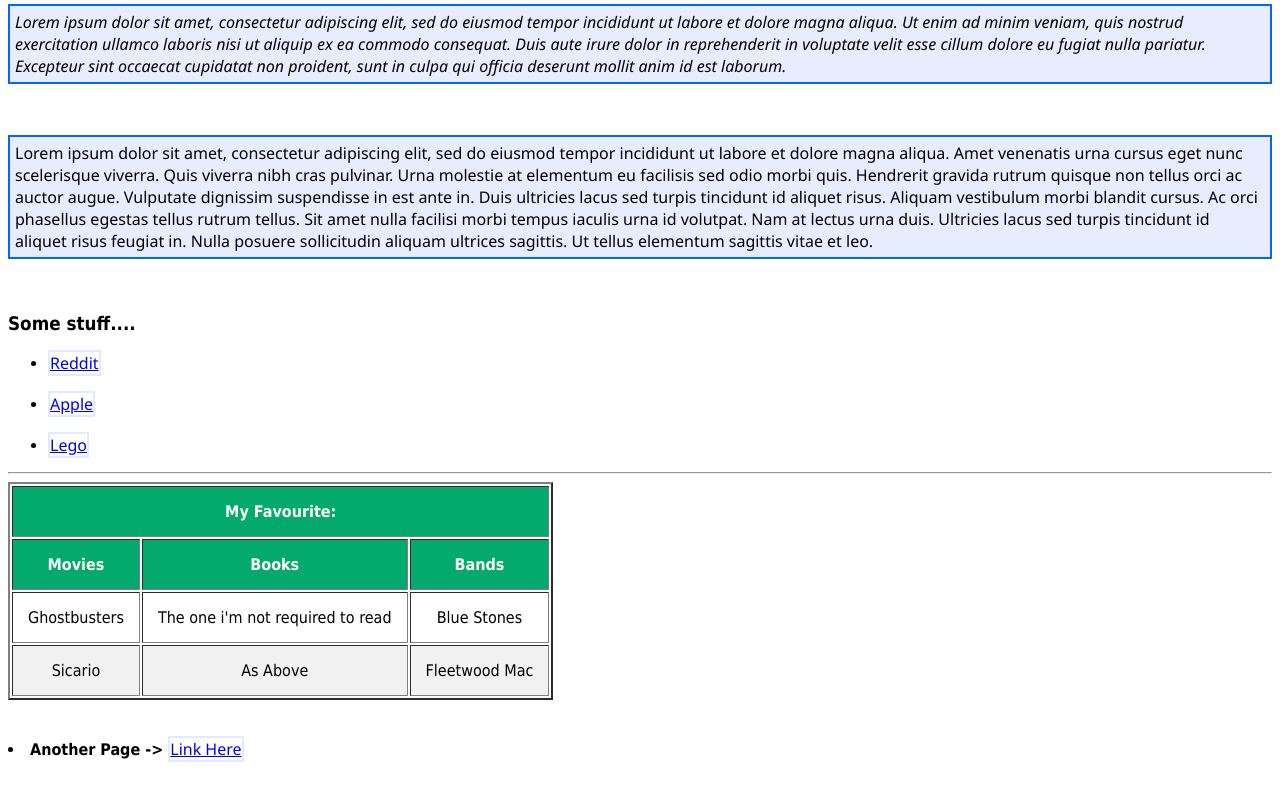
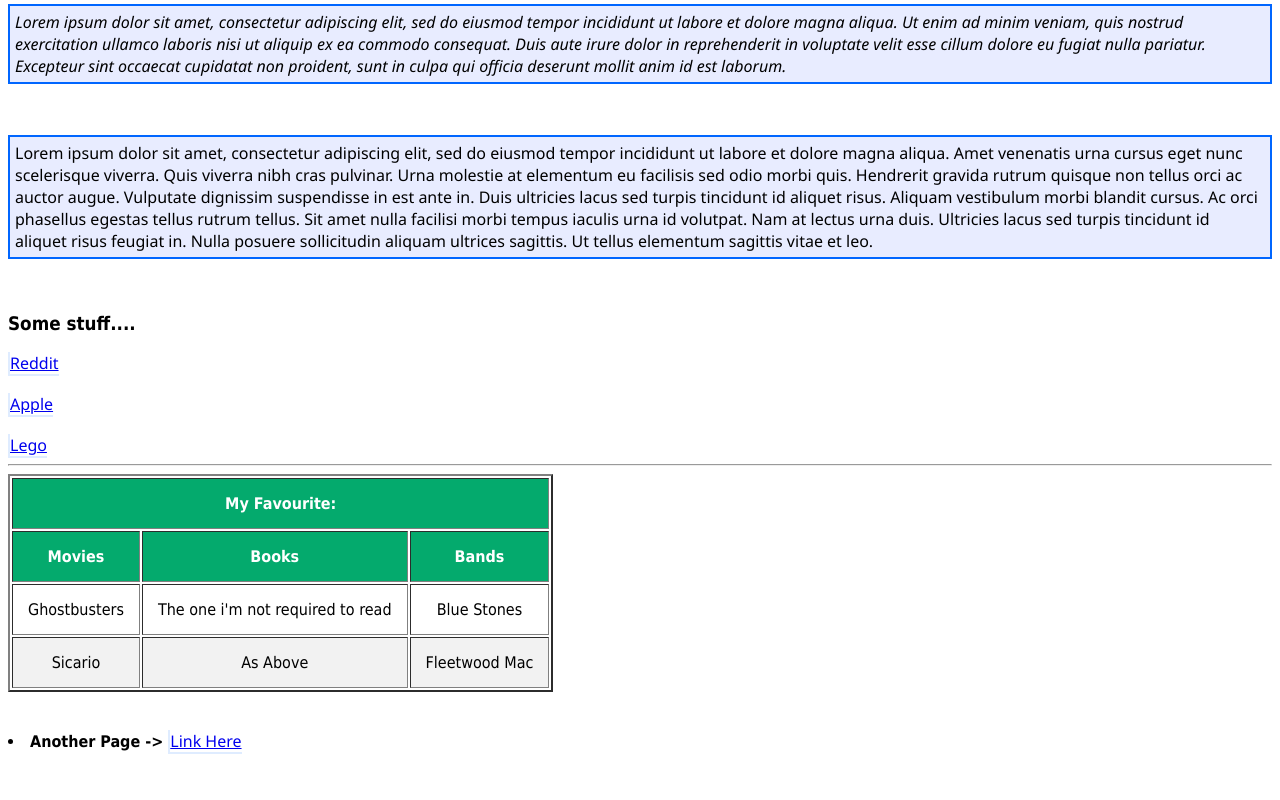
Before and after one commit to jonowood/jonowood.github.io, a plain HTML site: page index.html in a window 1280 px wide. Shown: the part 998-1798 px from the top of the page. Drawn offline with Linux system fonts and the light colour scheme.

Commit message:
Update index.html

```diff
--- a/index.html
+++ b/index.html
@@ -54,12 +54,15 @@
         font: Arial Bold;
     }
     a {
-      border-top: 2px solid #0066ff20;
         border-bottom: 2px solid #0066ff20;
         border-left: 2px solid #0066FF20;
-        border-right: 2px solid #0066FF20;
         font-family: 'Segoe UI', Tahoma, Geneva, Verdana, sans-serif;
     }
+    ul {
+          list-style-type: none;
+          margin: 0;
+          padding: 0;
+        }
   </style>
 </head>
 
```
